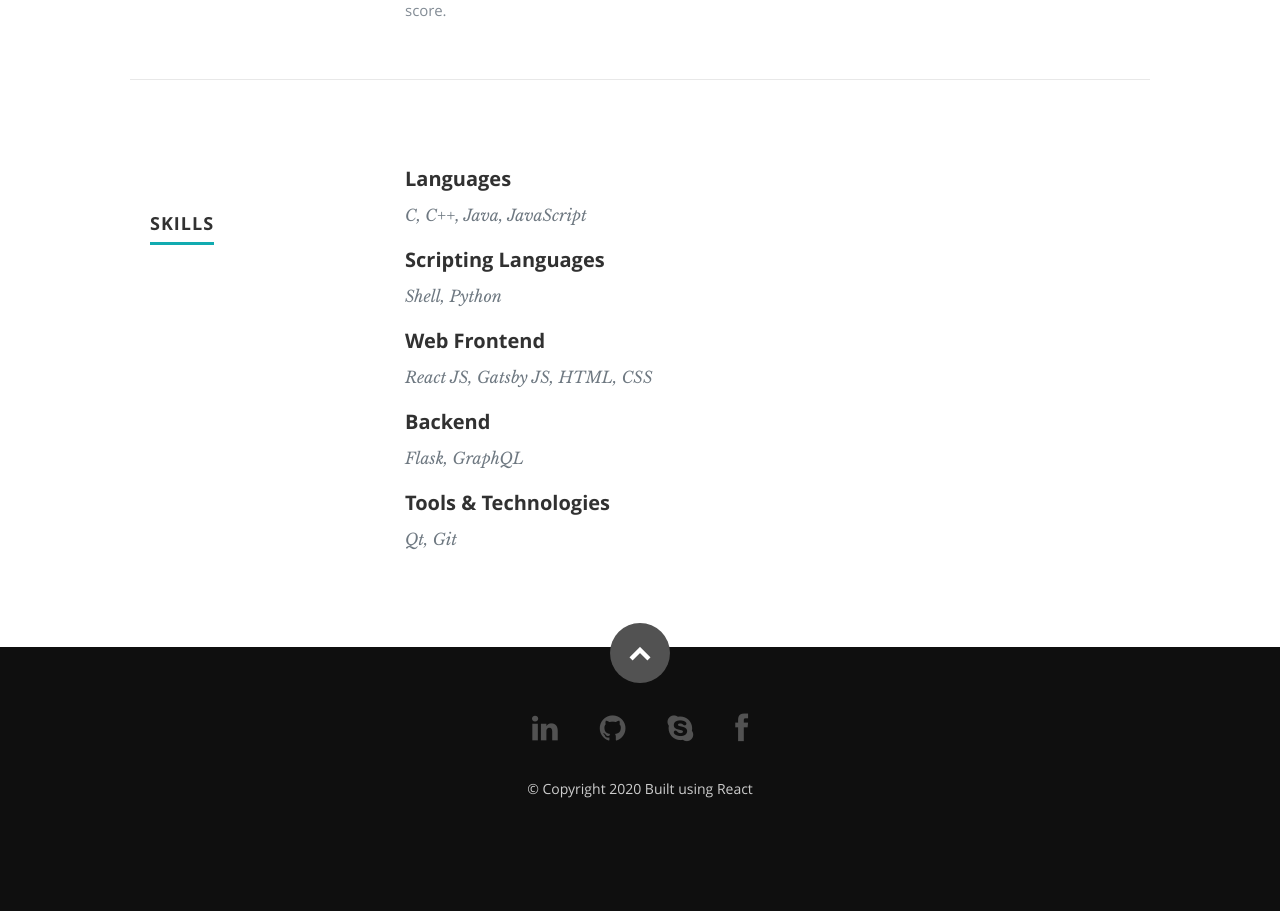
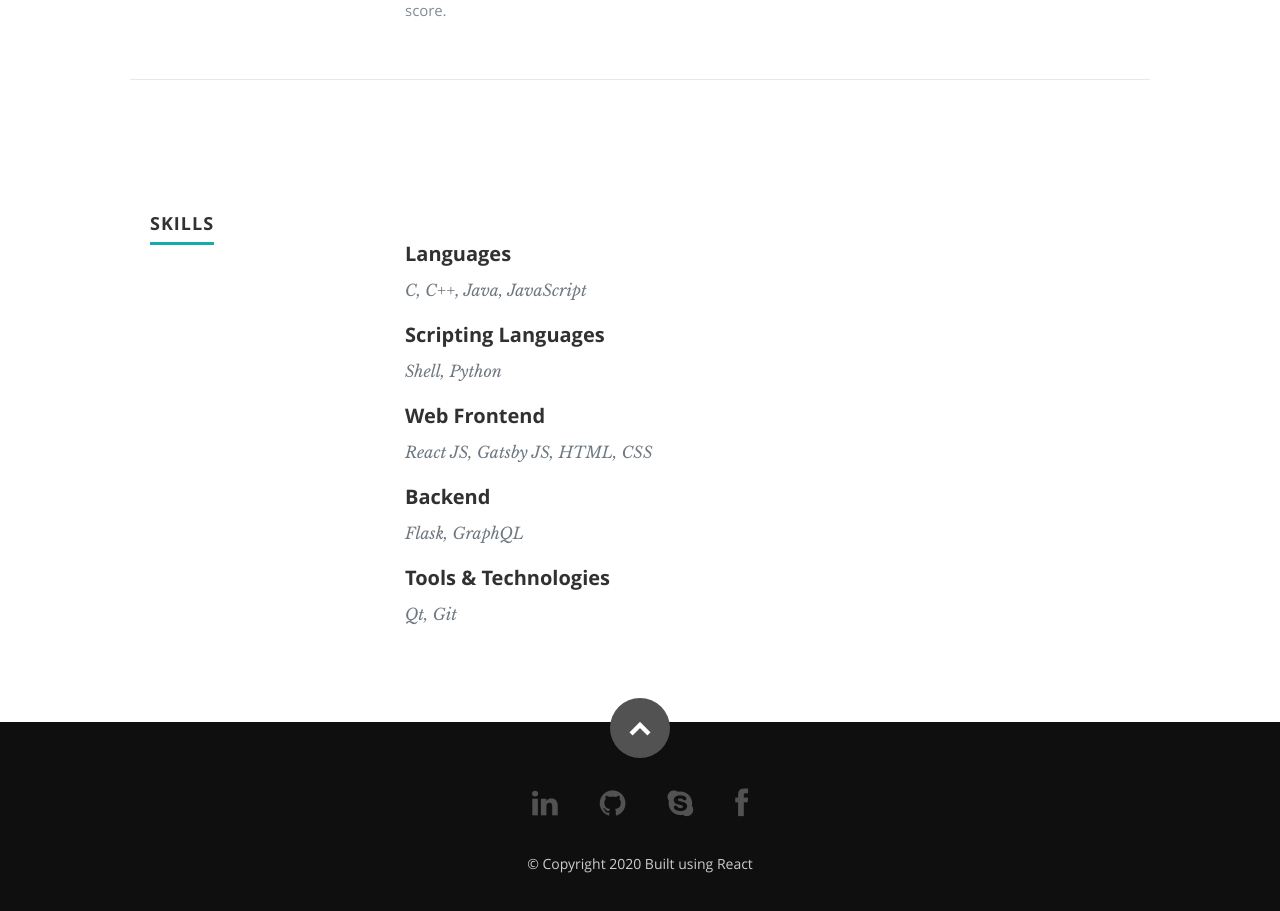
Before and after one commit to PritiShaw/pritishaw.github.io, a React (Create React App) app: page / in a window 1280 px wide. Shown: the part 1780-2691 px from the top of the page. Before the commit the page ends 2632 px from the top, so only its background shows below. Built offline with nearby package versions, Linux system fonts and the light colour scheme.

Commit message:
Update Resume.js

```diff
--- a/src/Components/Resume.js
+++ b/src/Components/Resume.js
@@ -29,9 +29,9 @@ class Resume extends Component {
           {work}
         </div>
     </div>
-    <div className="row skill" id="skill">
+    <div className="row skill" id="skill" style={{paddingTop:"5em"}}>
 
-         <div className="three columns header-col" style={{marginTop:"5em"}}>
+         <div className="three columns header-col">
             <h1><span>Skills</span></h1>
          </div>
 
```
